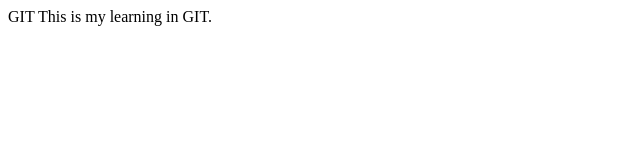
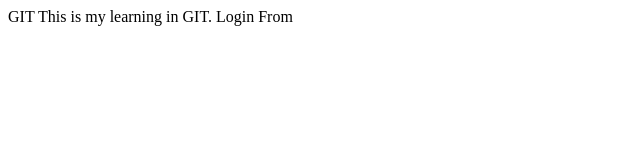
Before and after one commit to JasonHrangkhol/learn_git, a plain HTML site: page index.html in a window 1280 px wide. Shown: the full height of the page, 0-640 px from the left. Drawn offline with Linux system fonts and the light colour scheme.

Commit message:
Login Added

```diff
--- a/index.html
+++ b/index.html
@@ -4,5 +4,6 @@
     </head>
     <body>
         This is my learning in GIT.
+        Login From
     </body>
 </html>
```
Also changed, not shown: login.html (added, +1 -0 lines).
